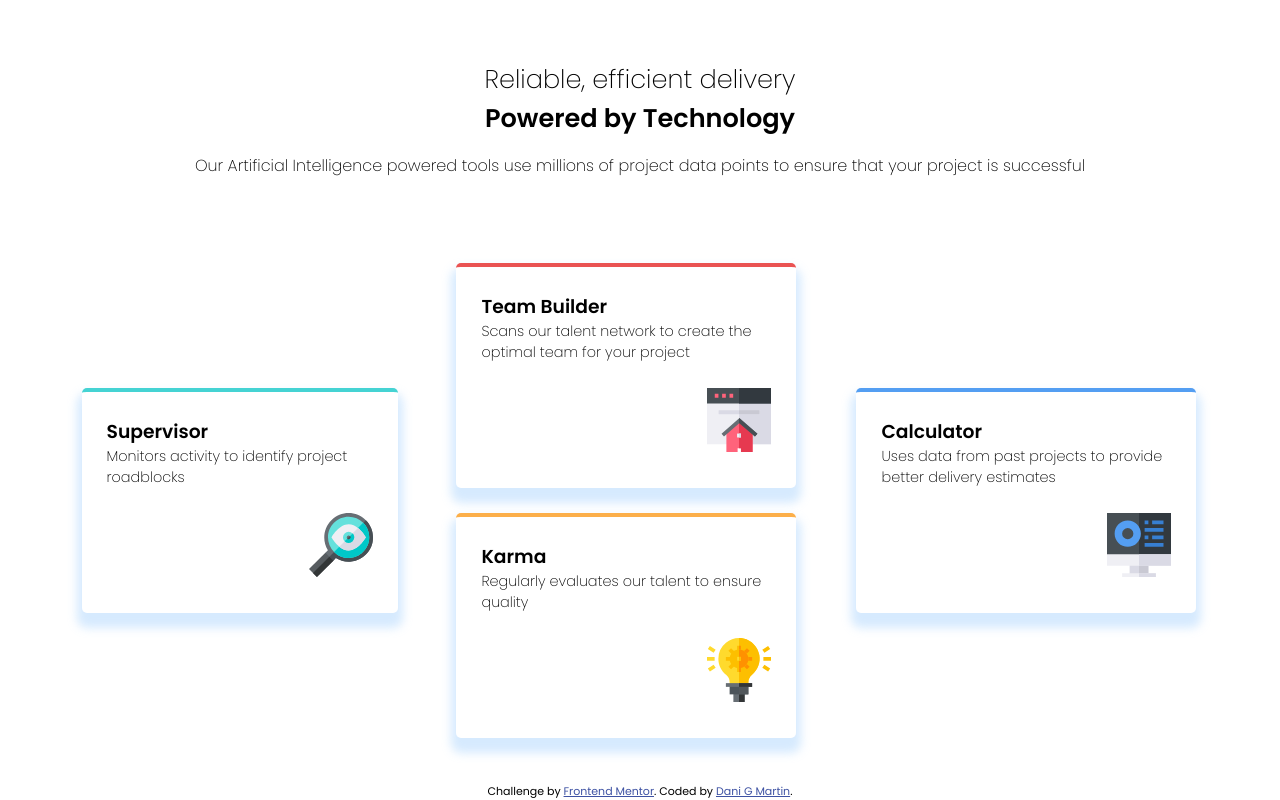
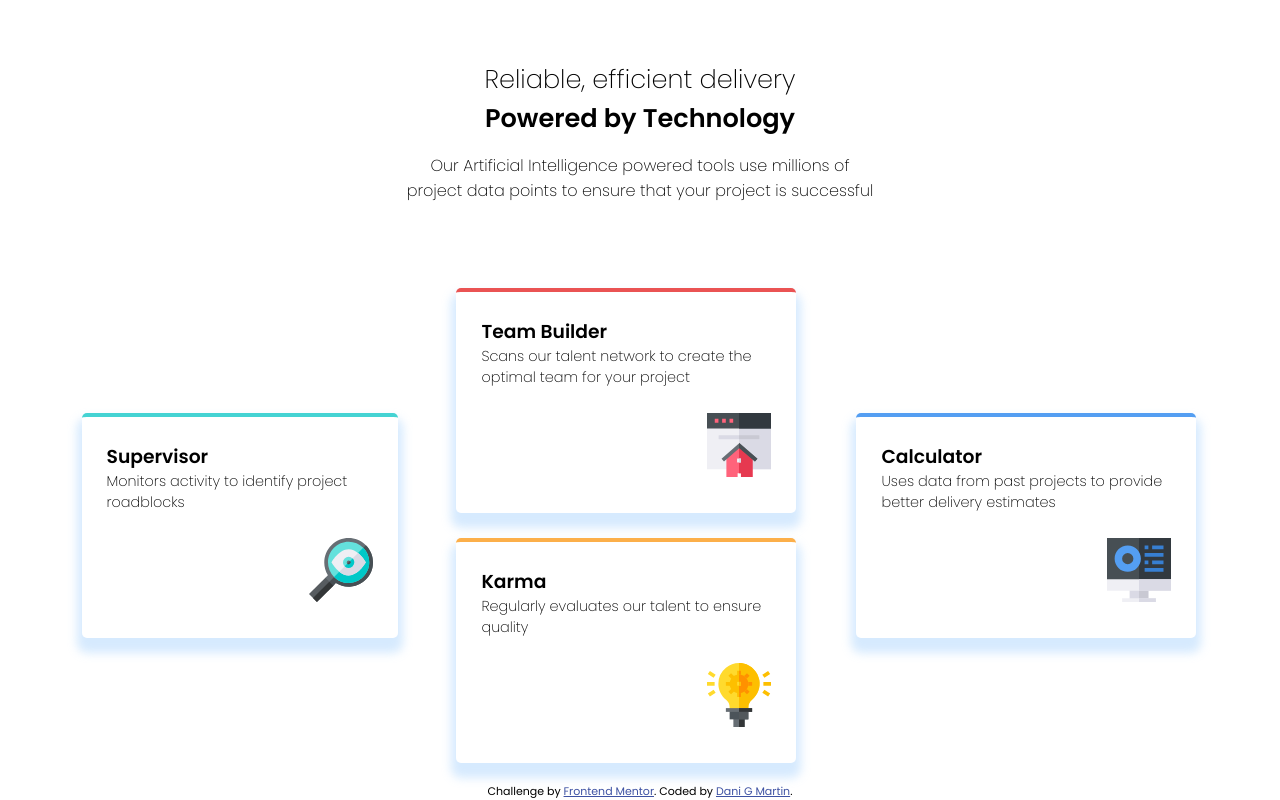
Before and after one commit to dagonmar183/Four_card, a plain HTML site: page index.html in a window 1280 px wide. Drawn offline with Linux system fonts and the light colour scheme.

Commit message:
modify max-width of "section.text"

```diff
--- a/style.scss
+++ b/style.scss
@@ -91,4 +91,8 @@ h2 {
     width: 100%;
   }
 
+  .text {
+    max-width: 475px;
+  }
+
 }
```
Also changed, not shown: style.css, 1 other file.
